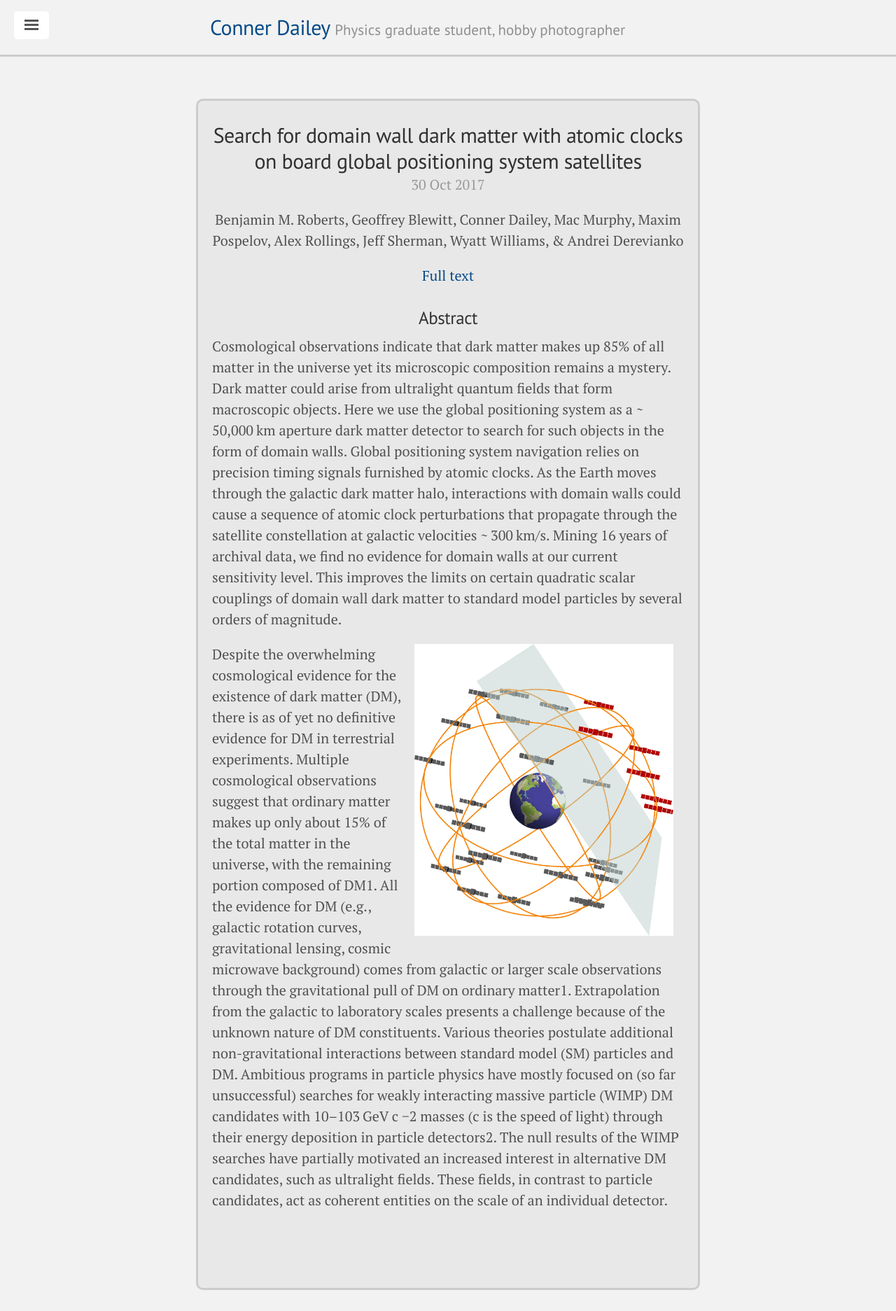
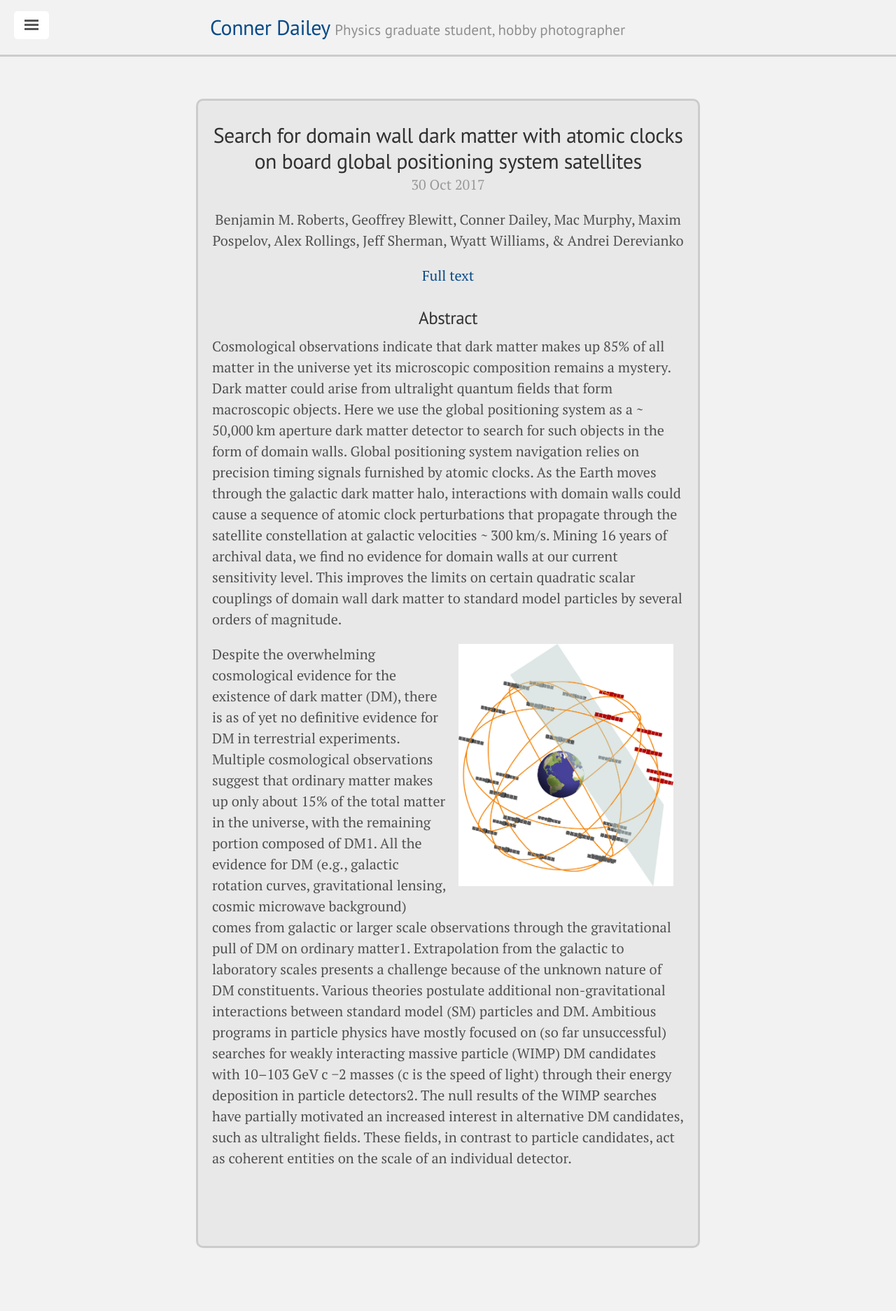
Before and after one commit to TakeTwiceDailey/TakeTwiceDailey.github.io, a Jekyll site: the page built from _research/2017-10-30-Nat-Comm.md, in a window 1280 px wide. Shown: the whole page at 70% size. Built offline with Jekyll 4.4.1, drawn with Linux system fonts in a browser that asks for light colours; nearby versions of some CDN libraries; after the commit the page ends 1813 px from its top, so only the background shows below that.

Commit message:
maore research updates

```diff
--- a/_research/2017-10-30-Nat-Comm.md
+++ b/_research/2017-10-30-Nat-Comm.md
@@ -7,6 +7,6 @@ authors: Benjamin M. Roberts, Geoffrey Blewitt, Conner Dailey, Mac Murphy, Maxim
 link: https://www.nature.com/articles/s41467-017-01440-4
 ---
 
-<p><img src="/research_figures/GPS.jpg" style="padding:0 15px;width:20rem;float: right"/></p>
+<p><img src="/research_figures/GPS.jpg" style="padding:0 15px;width:50%;float: right"/></p>
 
 Despite the overwhelming cosmological evidence for the existence of dark matter (DM), there is as of yet no definitive evidence for DM in terrestrial experiments. Multiple cosmological observations suggest that ordinary matter makes up only about 15% of the total matter in the universe, with the remaining portion composed of DM1. All the evidence for DM (e.g., galactic rotation curves, gravitational lensing, cosmic microwave background) comes from galactic or larger scale observations through the gravitational pull of DM on ordinary matter1. Extrapolation from the galactic to laboratory scales presents a challenge because of the unknown nature of DM constituents. Various theories postulate additional non-gravitational interactions between standard model (SM) particles and DM. Ambitious programs in particle physics have mostly focused on (so far unsuccessful) searches for weakly interacting massive particle (WIMP) DM candidates with 10–103 GeV c −2 masses (c is the speed of light) through their energy deposition in particle detectors2. The null results of the WIMP searches have partially motivated an increased interest in alternative DM candidates, such as ultralight fields. These fields, in contrast to particle candidates, act as coherent entities on the scale of an individual detector.
```
